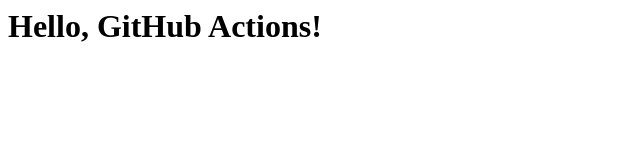
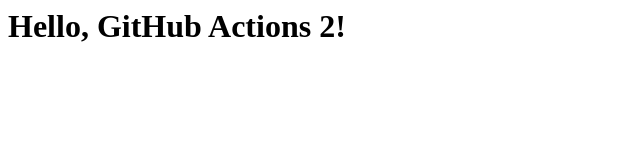
Before and after one commit to DevOps-PA-resume/GitHub-Pages-Deployment, a plain HTML site: page index.html in a window 1280 px wide. Shown: the full height of the page, 0-640 px from the left. Drawn offline with Linux system fonts and the light colour scheme.

Commit message:
update CI/CD

```diff
--- a/index.html
+++ b/index.html
@@ -3,6 +3,6 @@
 		<title>gh-deployment-workflow</title>
 	</head>
 	<body>
-		<h1>Hello, GitHub Actions!</h1>
+		<h1>Hello, GitHub Actions 2!</h1>
 	</body>
 </html>
```
Also changed, not shown: 2 other files.
